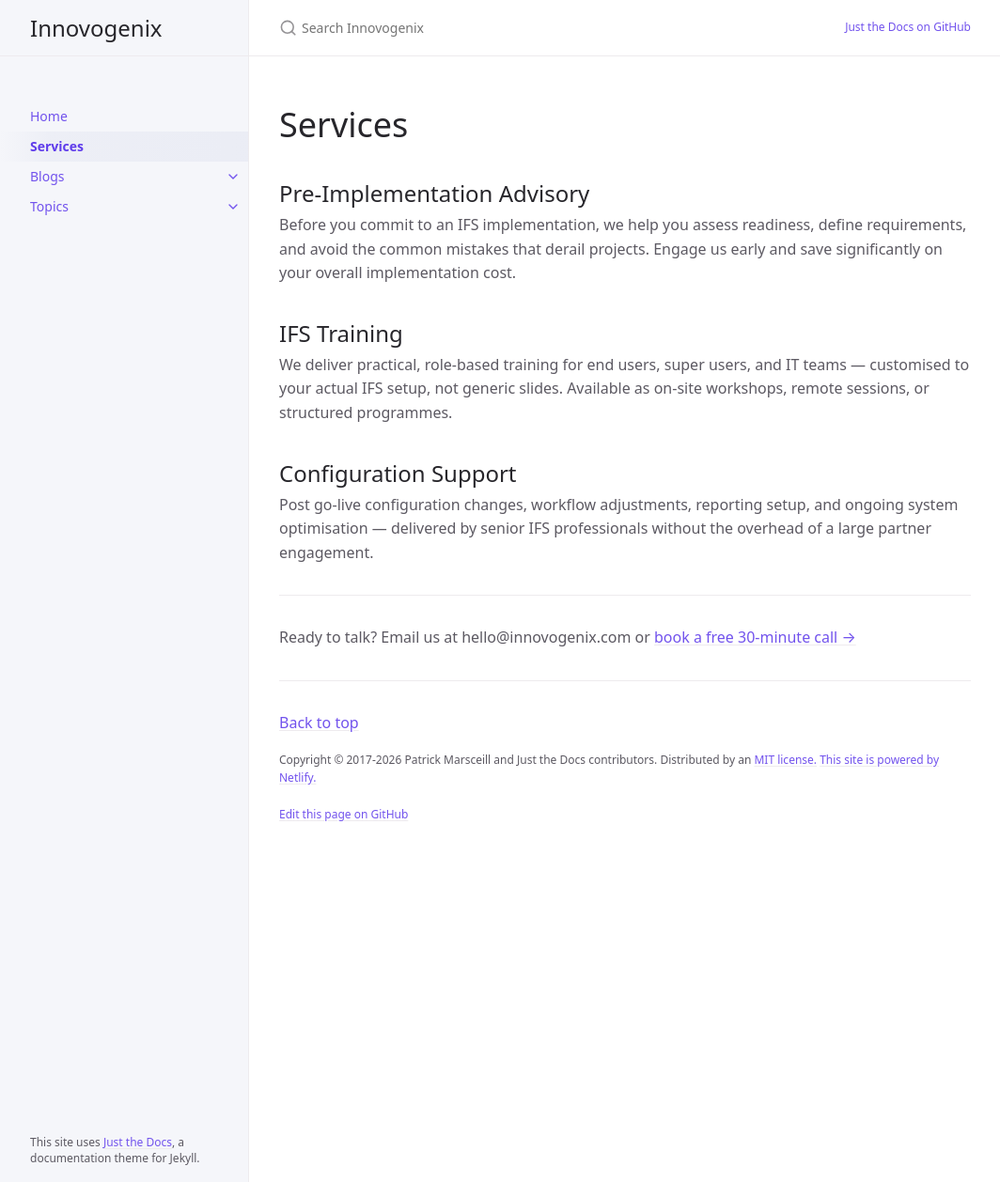
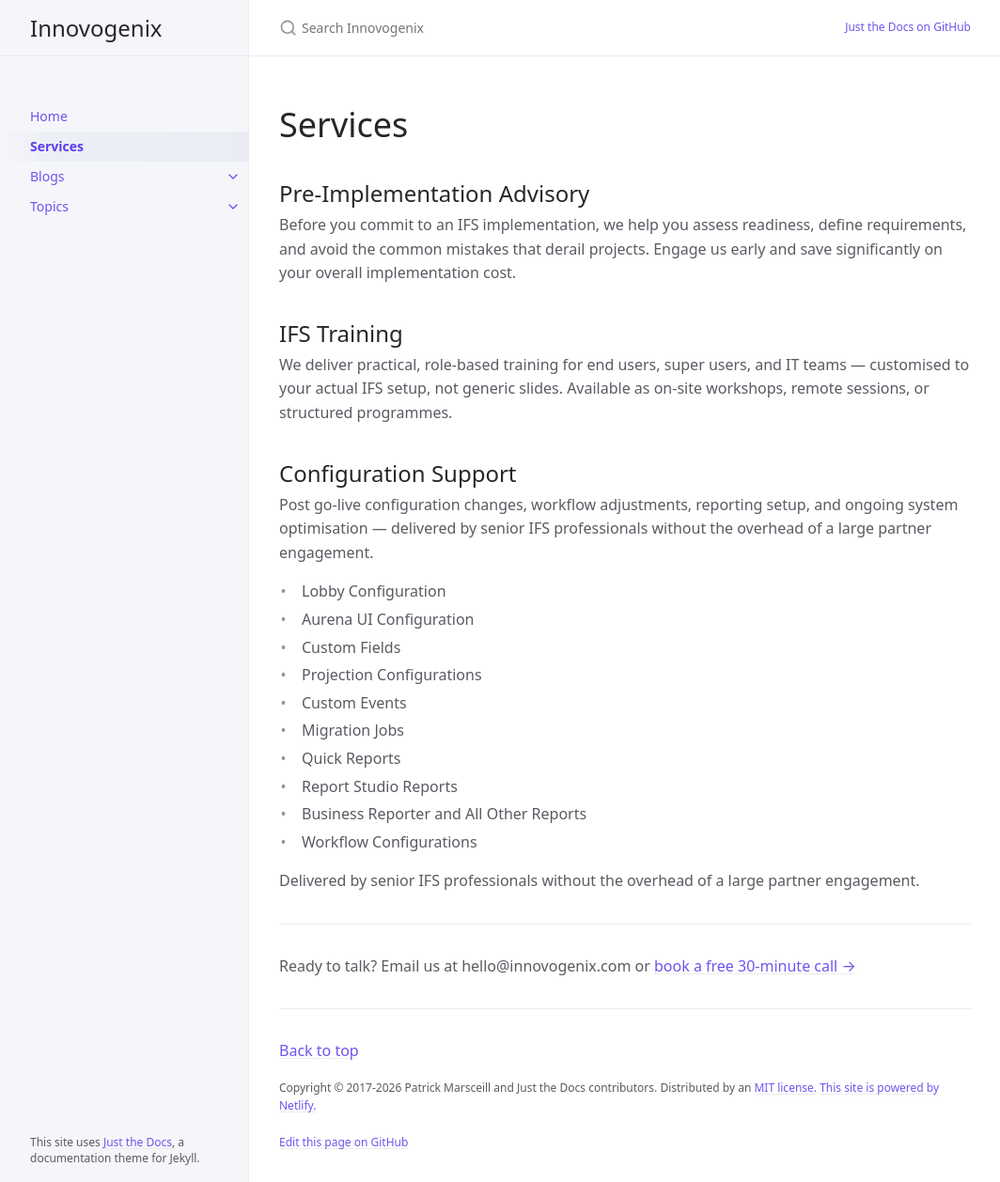
Before and after one commit to innovogenix/technical-insights, a Jekyll site: the page built from docs/services.md, in a window 1280 px wide and 1258 px high. Shown: the whole window at 94% size, without its empty margins (107-1171 px from the left). Built offline with Jekyll 4.4.1, drawn with Linux system fonts in a browser that asks for light colours; cached includes are drawn as plain includes.

Commit message:
servicd offerings

```diff
--- a/docs/services.md
+++ b/docs/services.md
@@ -18,6 +18,22 @@ We deliver practical, role-based training for end users, super users, and IT tea
 
 Post go-live configuration changes, workflow adjustments, reporting setup, and ongoing system optimisation — delivered by senior IFS professionals without the overhead of a large partner engagement.
 
+- Lobby Configuration
+- Aurena UI Configuration
+- Custom Fields
+- Projection Configurations
+- Custom Events
+- Migration Jobs
+- Quick Reports
+- Report Studio Reports
+- Business Reporter and All Other Reports
+- Workflow Configurations
+
+Delivered by senior IFS professionals without the overhead of a large partner engagement.
+
+
+
+
 ---
 
 Ready to talk? Email us at hello@innovogenix.com or [book a free 30-minute call →](your calendly link)
```
